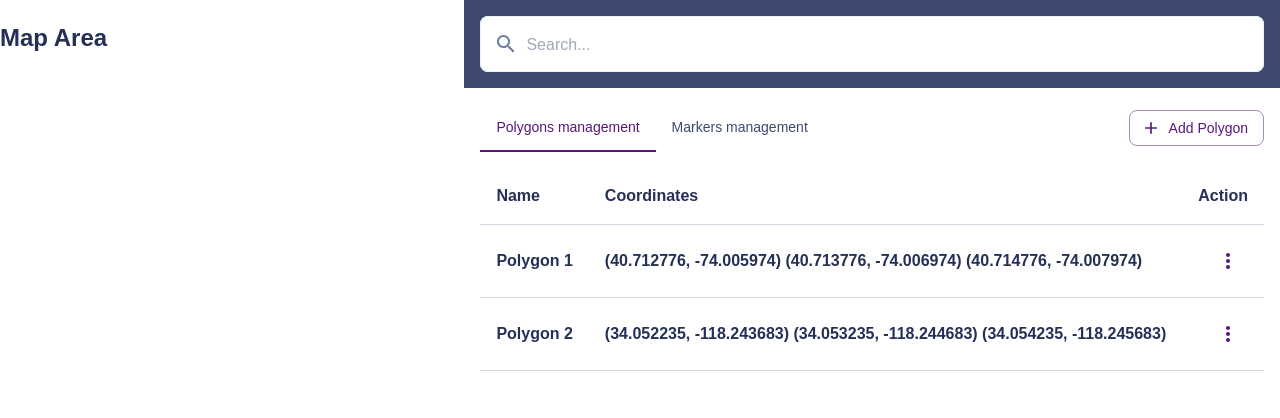
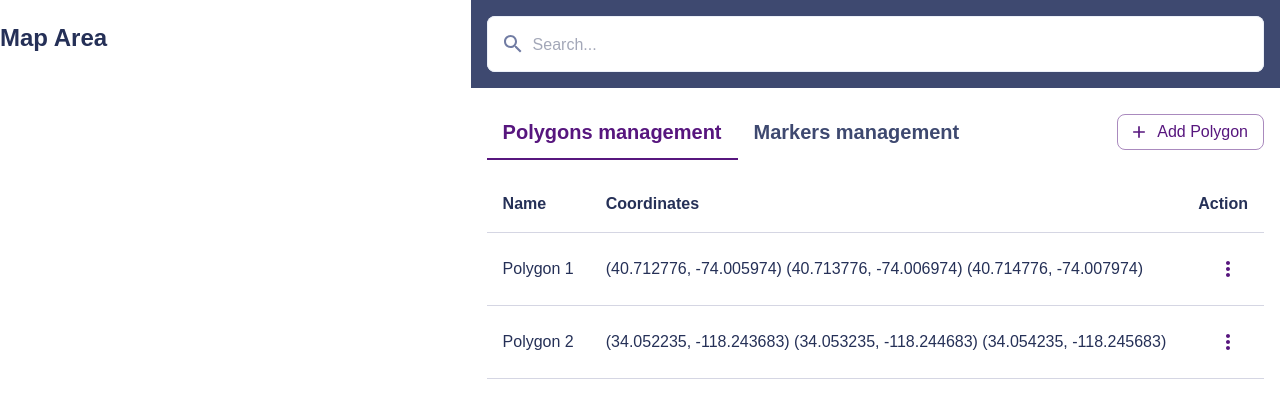
Before and after one commit to nikolatrajkovicITS/GeoFusion, a React (Vite) app: page / in a window 1280 px wide. Shown: the top 418 px of the page. Built offline with nearby package versions, Linux system fonts and the light colour scheme.

Commit message:
chore: use typography variants

```diff
--- a/src/components/molecules/MapTable/AddPolygon/index.jsx
+++ b/src/components/molecules/MapTable/AddPolygon/index.jsx
@@ -105,6 +105,9 @@ const AddPolygon = ({ onSave, onCancel }) => {
           value={name}
           onChange={e => setName(e.target.value)}
           fullWidth
+          InputLabelProps={{
+            sx: { typography: 'bodyXS' },
+          }}
         />
 
         <StyledFormControl fullWidth>
@@ -121,6 +124,7 @@ const AddPolygon = ({ onSave, onCancel }) => {
                 },
               },
             }}
+            sx={{ typography: 'bodyXS' }}
           >
             {[3, 4, 5, 6].map(point => (
               <MenuItem
@@ -133,6 +137,7 @@ const AddPolygon = ({ onSave, onCancel }) => {
                   '&:last-child': {
                     borderBottom: 'none',
                   },
+                  typography: 'bodyXS',
                 }}
               >
                 {point} Points
--- a/src/components/molecules/MapTable/index.jsx
+++ b/src/components/molecules/MapTable/index.jsx
@@ -57,15 +57,21 @@ const MapTable = ({
                 },
               }}
             >
-              <StyledTableCell width="30%">{item.name}</StyledTableCell>
-              <StyledTableCell width="50%">
+              <StyledTableCell width="30%" sx={{ typography: 'bodyS' }}>
+                {item.name}
+              </StyledTableCell>
+              <StyledTableCell width="50%" sx={{ typography: 'bodyS' }}>
                 {isPolygonMode
                   ? item.coordinates
                       .map(coord => `(${coord.lat}, ${coord.lng})`)
                       .join(' ')
                   : `(${item.coordinates?.lat}, ${item.coordinates?.lng})`}
               </StyledTableCell>
-              <StyledTableCell width="20%" align="right">
+              <StyledTableCell
+                width="20%"
+                align="right"
+                sx={{ typography: 'bodyS' }}
+              >
                 <ActionMenu onMenuItemClick={() => {}} />
               </StyledTableCell>
             </TableRow>
--- a/src/components/molecules/Tabs.jsx
+++ b/src/components/molecules/Tabs.jsx
@@ -15,8 +15,20 @@ const Tabs = () => {
       onChange={handleTabChange}
       aria-label="management tabs"
     >
-      <Tab label="Polygons management" value={POLYGON} />
-      <Tab label="Markers management" value={MARKER} />
+      <Tab
+        label="Polygons management"
+        value={POLYGON}
+        sx={{
+          typography: 'headingXXS',
+        }}
+      />
+      <Tab
+        label="Markers management"
+        value={MARKER}
+        sx={{
+          typography: 'headingXXS',
+        }}
+      />
     </MuiTabs>
   );
 };
--- a/src/components/organisms/TableSearch.jsx
+++ b/src/components/organisms/TableSearch.jsx
@@ -72,7 +72,7 @@ const TableSearch = () => {
         <Button
           variant="outlined"
           startIcon={<AddIcon />}
-          sx={{ ml: 2 }}
+          sx={{ ml: 2, typography: 'bodyS' }}
           onClick={handleAddNew}
         >
           {t(selectedTab === POLYGON ? 'addPolygon' : 'addMarker')}
```
